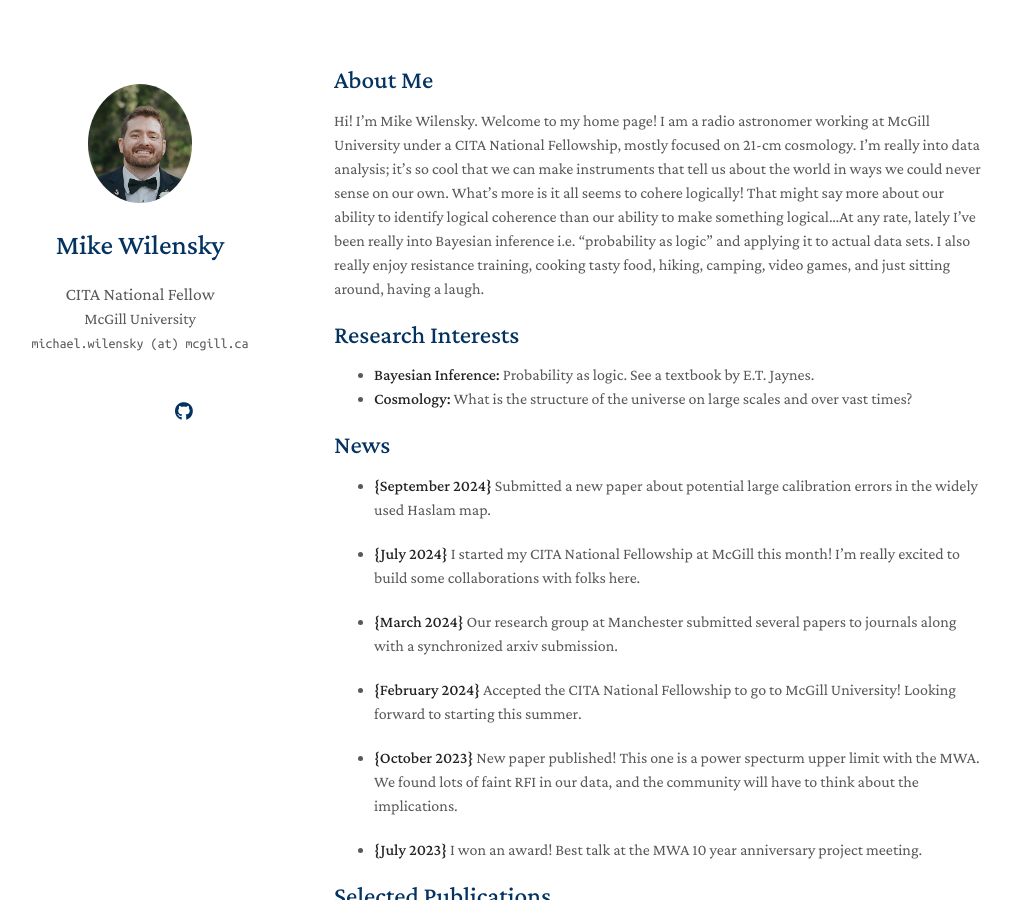
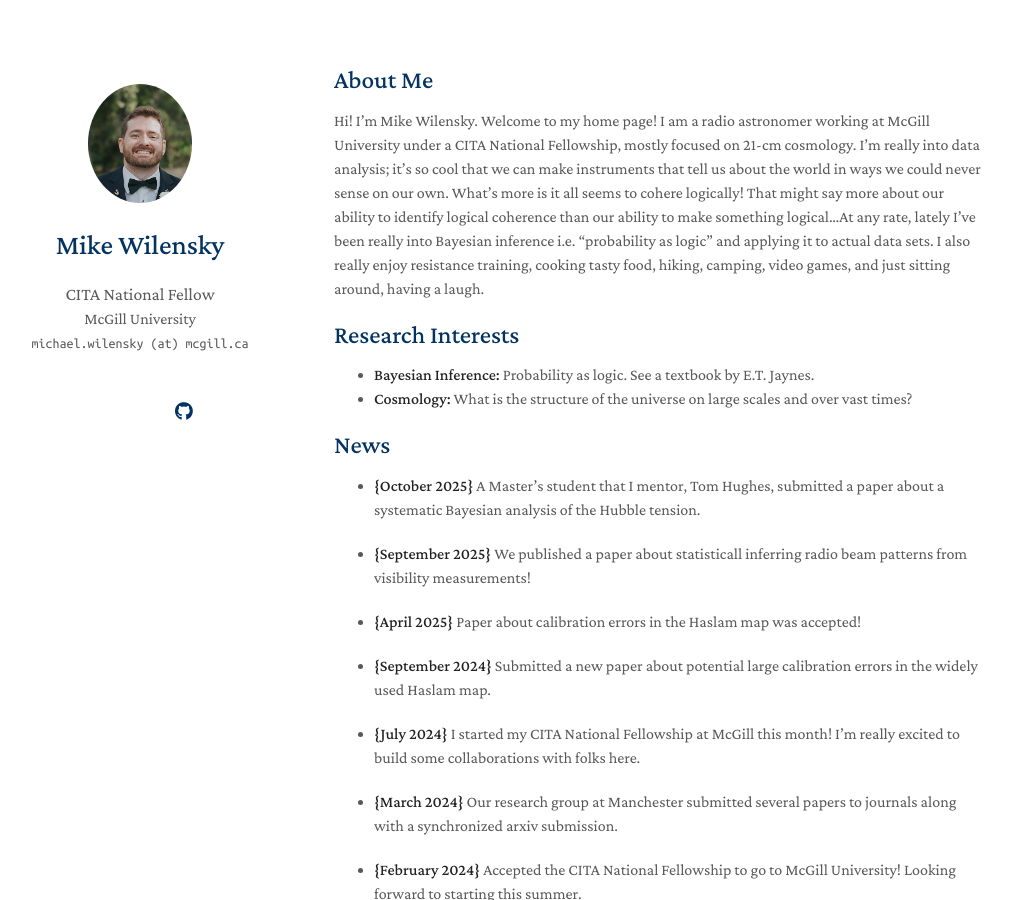
Before and after one commit to mwilensky768/mwilensky768.github.io, a Jekyll site: the page built from index.md, in a window 1280 px wide and 900 px high. Shown: the whole window, without its empty margins (136-1148 px from the left). Built offline with Jekyll 4.4.1, drawn with Linux system fonts in a browser that asks for light colours; nearby versions of some CDN libraries; a style sheet for code colours, icons or effects is not loaded; our own code applies the rules of GitHub Pages for plain Markdown files.

Commit message:
Add some news

```diff
--- a/index.md
+++ b/index.md
@@ -21,6 +21,14 @@ just sitting around, having a laugh.
 - **Cosmology:** What is the structure of the universe on large scales and over vast times?
 
 ## News
+
+- **{October 2025}** A Master's student that I mentor, Tom Hughes, submitted
+a paper about a systematic Bayesian analysis of the Hubble tension.
+
+- **{September 2025}** We published a paper about statisticall inferring radio
+beam patterns from visibility measurements!
+
+- **{April 2025}** Paper about calibration errors in the Haslam map was accepted!
 
 - **{September 2024}** Submitted a new paper about potential large calibration
 errors in the widely used Haslam map.
```
